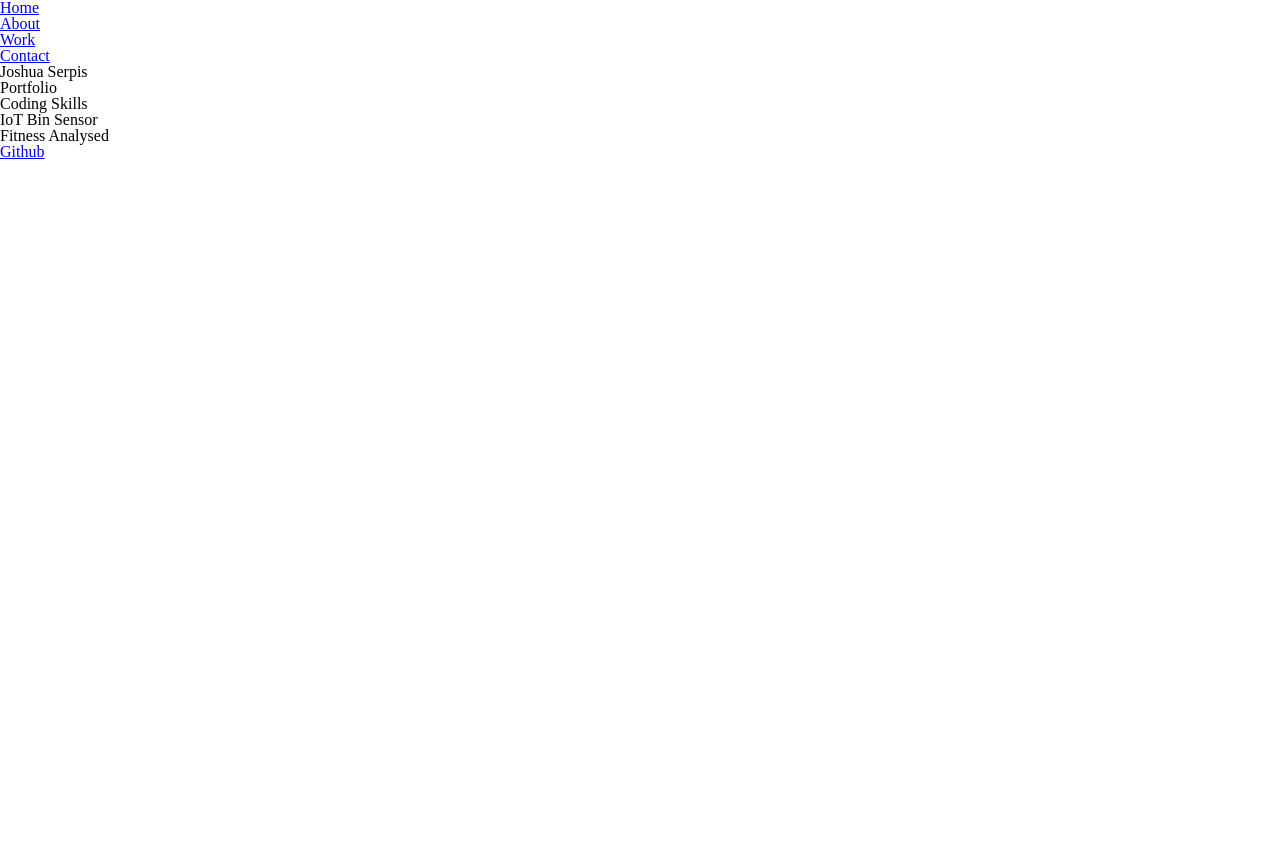
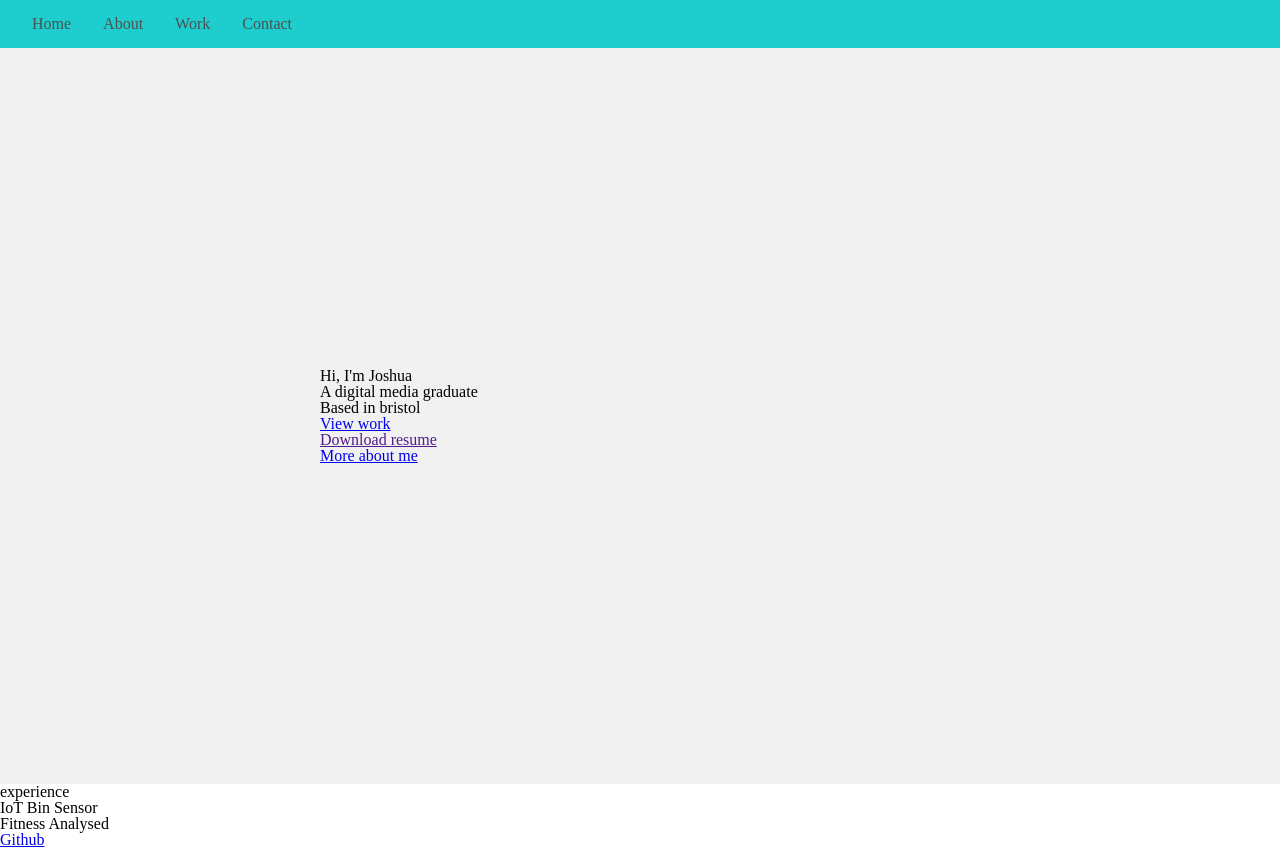
Before and after one commit to Styrle/Personal-portfolio, a plain HTML site: page index.html in a window 1280 px wide. Before the commit the page ends 800 px from the top, so only its background shows below. Drawn offline with Linux system fonts and the light colour scheme.

Commit message:
Fixing menu and header conflict

```diff
--- a/css/stylesheet.css
+++ b/css/stylesheet.css
@@ -18,6 +18,7 @@ time, mark, audio, video {
 	font: inherit;
 	vertical-align: baseline;
 }
+
 /* HTML5 display-role reset for older browsers */
 article, aside, details, figcaption, figure,
 footer, header, hgroup, menu, nav, section {
@@ -28,6 +29,7 @@ body {
 }
 ol, ul {
 	list-style: none;
+	text-decoration: none;
 }
 blockquote, q {
 	quotes: none;
@@ -41,3 +43,79 @@ table {
 	border-collapse: collapse;
 	border-spacing: 0;
 }
+/* Write your own styles below */
+
+
+/* Here we are creating our menu */
+.navigation{
+	border:0px;
+   margin: 0px;
+   padding: 0px;
+   overflow: hidden;
+   background-color: #1ECECE;
+	 position: relative ;
+	 padding: 2vh;
+
+}
+
+
+
+li {
+  display: block;
+	float: left;
+
+}
+
+li a {
+  display: block;
+  color: #4F4F4F;
+  text-align: center;
+  text-decoration: none;
+	padding-left: 2vh;
+	padding-right: 2vh;
+
+}
+
+li a:hover {
+  color: #ffffff;
+}
+/* In this section we will sort our home page styles */
+
+/* Header */
+.header-home {
+	padding: 20em;
+ 	background: #F1F1F1;
+
+}
+
+.home-h1 {
+	text-align:left;
+}
+/* In this section we will sort our about page styles */
+/* Header */
+.header-about {
+ 	text-align: left;
+ 	background: #F1F1F1;
+	font-size: 30px;
+}
+
+
+/* In this section we will sort our work page styles */
+/* Header */
+.header-work {
+	padding: 20vh;
+ 	text-align: left;
+ 	background: #F1F1F1;
+	font-size: 30px;
+}
+
+
+
+/* In this section we will sort our contact page styles */
+/* Header */
+.header-contact {
+	padding: 20vh;
+ 	text-align: left;
+ 	background: #F1F1F1;
+	font-size: 30px;
+}
--- a/index.html
+++ b/index.html
@@ -6,6 +6,7 @@
   <link rel="stylesheet" href="css/stylesheet.css" type="text/css">
   </head>
   <body>
+    <div>
     <nav class="navigation">
       <ul>
         <li><a href="index.html" class="active">Home</a></li>
@@ -14,12 +15,19 @@
         <li><a href="contact.html">Contact</a></li>
       </ul>
     </nav>
+  </div>
+  <div>
     <header class="header-home">
-      <h1>Joshua Serpis</h1>
-      <h2>Portfolio</h2>
+      <h1 class="home-h1">Hi, I'm Joshua</h1>
+      <h2>A digital media graduate <br>
+Based in bristol</h2>
+        <p><a href="work.html">View work</a></p>
+        <p><a href="">Download resume</a></p>
+        <p><a href="about.html">More about me</a></p>
     </header>
-    <div id="skills">
-      <h2>Coding Skills</h2>
+  </div>
+    <div id="experience">
+      <h2>experience</h2>
       <div class="skills">
       </div>
     </div>
```
